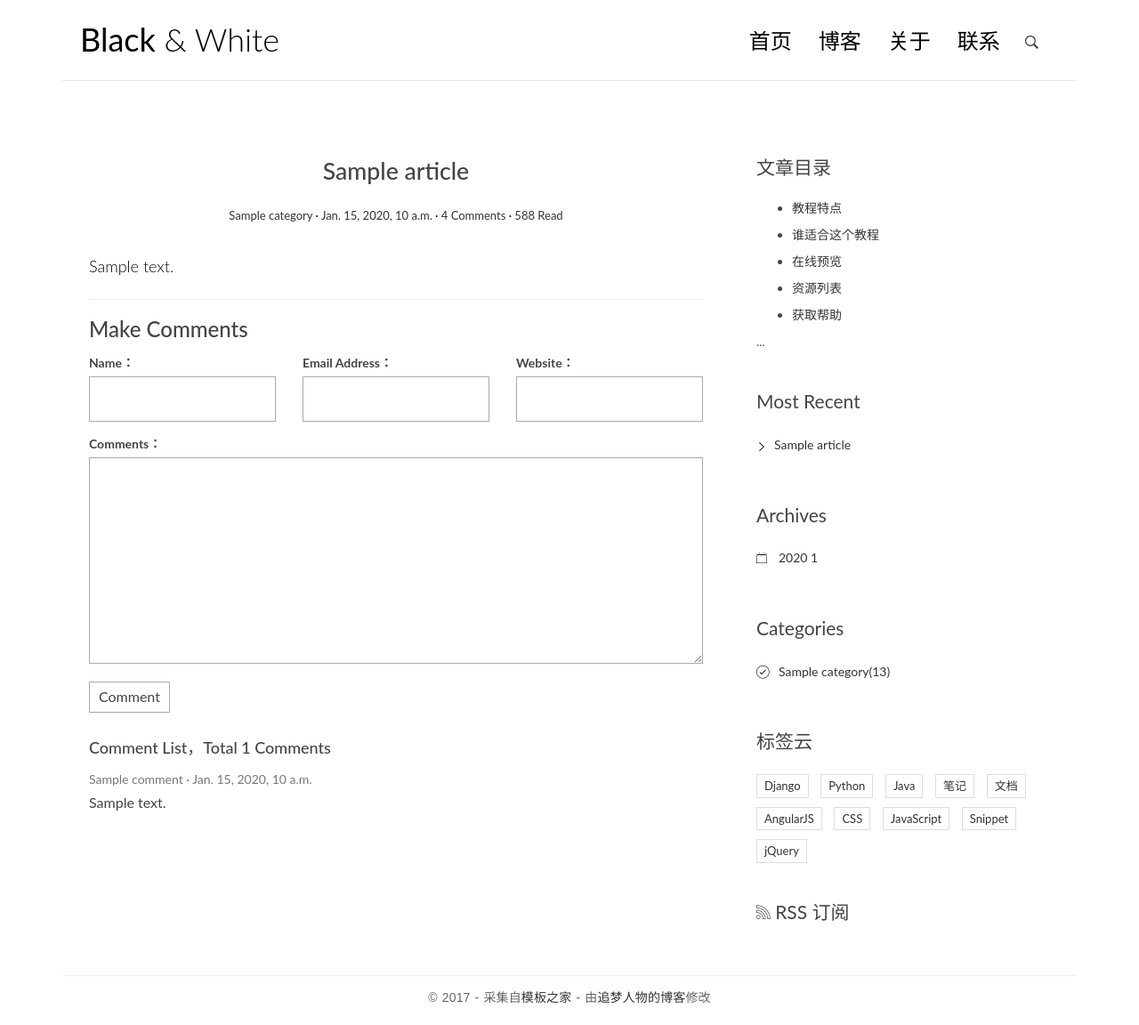
After one commit to luoy2/django_blog, a Django app: template article/templates/detail.html in a window 1280 px wide. The commit adds this page. Shown: the whole page at 89% size. Run offline with Django 3.2, Linux system fonts and the light colour scheme; tables that the repository leaves empty hold one stand-in row (values such as "Sample post"); the template is opened without the code that fills it: values that come from a table or form of the project are taken from there, most other values are stand-ins (such as "Sample title", 1, 10 or a date in 2020); some libraries are stand-ins or nearby versions.

Commit message:
Add files via upload

```diff
--- /dev/null
+++ b/article/templates/detail.html
@@ -0,0 +1,202 @@
+{% extends 'base.html' %}
+
+{% block main %}
+                <article class="post post-{{ post.pk }}">
+                    <header class="entry-header">
+                        <h1 class="entry-title">{{ post.title }}</h1>
+                        <div class="entry-meta">
+                            <span class="post-category"><a href="#">{{ post.category.name }}</a></span>
+                            <span class="post-date"><a href="#"><time class="entry-date"
+                                                                      datetime={{ post.pub_date }}>{{ post.pub_date }}</time></a></span>
+                            <span class="comments-link"><a href="#">4 Comments</a></span>
+                            <span class="views-count"><a href="#">588 Read</a></span>
+                        </div>
+                    </header>
+                    <div class="entry-content clearfix">
+                        {{ post.content|safe }}
+                    </div>
+                </article>
+                <section class="comment-area" id="comment-area">
+                    <hr>
+                    <h3>Make Comments</h3>
+                    <form action="{% url 'comments:post_comment' post.pk%}" method="post" class="comment-form">
+                        {% csrf_token %}
+                        <div class="row">
+                            <div class="col-md-4">
+                                <label for="{{ form.name.id_for_label }}">Name：</label>
+                                {{ form.name }}
+                                {{ form.name.errors }}
+                            </div>
+                            <div class="col-md-4">
+                                <label for="{{ form.email.id_for_label }}">Email Address：</label>
+                                {{ form.email }}
+                                {{ form.email.errors }}
+                            </div>
+                            <div class="col-md-4">
+                                <label for="{{ form.url.id_for_label }}">Website：</label>
+                                {{ form.url }}
+                                {{ form.url.errors }}
+                            </div>
+                            <div class="col-md-12">
+                                <label for="{{ form.text.id_for_label }}">Comments：</label>
+                                {{ form.text }}
+                                {{ form.text.errors }}
+                                <button type="submit" class="comment-btn">Comment</button>
+                            </div>
+                        </div>    <!-- row -->
+                    </form>
+                    <div class="comment-list-panel">
+                        <h4>Comment List，Total <span>{{ comment_list.count }}</span> Comments</h4>
+                        <ul class="comment-list list-unstyled">
+                            {% for comment in comment_list %}
+                            <li class="comment-item">
+                                <span class="nickname">{{ comment.name }}</span>
+                                <time class="submit-date" datetime="{{ comment.created_time }}">{{ comment.created_time }}</time>
+                                <div class="text">
+                                    {{ comment.text }}
+                                </div>
+                            </li>
+                            {% empty %}
+                            No comment yet!
+                            {% endfor %}
+                         </ul>
+                    </div>
+                </section>
+{% endblock main %}
+{% block toc %}
+                <div class="widget widget-content">
+                    <h3 class="widget-title">文章目录</h3>
+                    <ul>
+                        <li>
+                            <a href="#">教程特点</a>
+                        </li>
+                        <li>
+                            <a href="#">谁适合这个教程</a>
+                        </li>
+                        <li>
+                            <a href="#">在线预览</a>
+                        </li>
+                        <li>
+                            <a href="#">资源列表</a>
+                        </li>
+                        <li>
+                            <a href="#">获取帮助</a>
+                        </li>
+                    </ul>
+                </div>
+{% endblock toc %}
+                    <h3 class="widget-title">最新文章</h3>
+                    <ul>
+                        <li>
+                            <a href="#">Django 博客开发入门教程：前言</a>
+                        </li>
+                        <li>
+                            <a href="#">Django 博客使用 Markdown 自动生成文章目录</a>
+                        </li>
+                        <li>
+                            <a href="#">部署 Django 博客</a>
+                        </li>
+                    </ul>
+                </div>
+                <div class="widget widget-archives">
+                    <h3 class="widget-title">归档</h3>
+                    <ul>
+                        <li>
+                            <a href="#">2017 年 5 月</a>
+                        </li>
+                        <li>
+                            <a href="#">2017 年 4 月</a>
+                        </li>
+                        <li>
+                            <a href="#">2017 年 3 月</a>
+                        </li>
+                    </ul>
+                </div>
+
+                <div class="widget widget-category">
+                    <h3 class="widget-title">分类</h3>
+                    <ul>
+                        <li>
+                            <a href="#">Django 博客教程 <span class="post-count">(13)</span></a>
+                        </li>
+                        <li>
+                            <a href="#">Python 教程 <span class="post-count">(11)</span></a>
+                        </li>
+                        <li>
+                            <a href="#">Django 用户认证 <span class="post-count">(8)</span></a>
+                        </li>
+                    </ul>
+                </div>
+
+                <div class="widget widget-tag-cloud">
+                    <h3 class="widget-title">标签云</h3>
+                    <ul>
+                        <li>
+                            <a href="#">Django</a>
+                        </li>
+                        <li>
+                            <a href="#">Python</a>
+                        </li>
+                        <li>
+                            <a href="#">Java</a>
+                        </li>
+                        <li>
+                            <a href="#">笔记</a>
+                        </li>
+                        <li>
+                            <a href="#">文档</a>
+                        </li>
+                        <li>
+                            <a href="#">AngularJS</a>
+                        </li>
+                        <li>
+                            <a href="#">CSS</a>
+                        </li>
+                        <li>
+                            <a href="#">JavaScript</a>
+                        </li>
+                        <li>
+                            <a href="#">Snippet</a>
+                        </li>
+                        <li>
+                            <a href="#">jQuery</a>
+                        </li>
+                    </ul>
+                </div>
+                <div class="rss">
+                    <a href=""><span class="ion-social-rss-outline"></span> RSS 订阅</a>
+                </div>
+            </aside>
+        </div>
+    </div>
+</div>
+<footer id="site-footer">
+    <div class="container">
+        <div class="row">
+            <div class="col-md-12">
+                <p class="copyright">&copy 2017 - Collect from <a href="http://www.cssmoban.com/"
+                                                                  target="_blank" title="模板之家">模板之家</a>
+                    - Modified by <a href="http://zmrenwu.com/" title="网页模板" target="_blank">追梦人物的博客</a>
+                </p>
+            </div>
+        </div>
+    </div>
+</footer>
+
+<!-- Mobile Menu -->
+<div class="overlay overlay-hugeinc">
+    <button type="button" class="overlay-close"><span class="ion-ios-close-empty"></span></button>
+    <nav>
+        <ul>
+            <li><a href="index.html">首页</a></li>
+            <li><a href="full-width.html">博客</a></li>
+            <li><a href="about.html">关于</a></li>
+            <li><a href="contact.html">联系</a></li>
+        </ul>
+    </nav>
+</div>
+
+<script src="js/script.js"></script>
+
+</body>
+</html>
```
Also changed, not shown: article/templates/index.html (added, +49 -0 lines), article/templates/base.html (line endings or trailing spaces).
